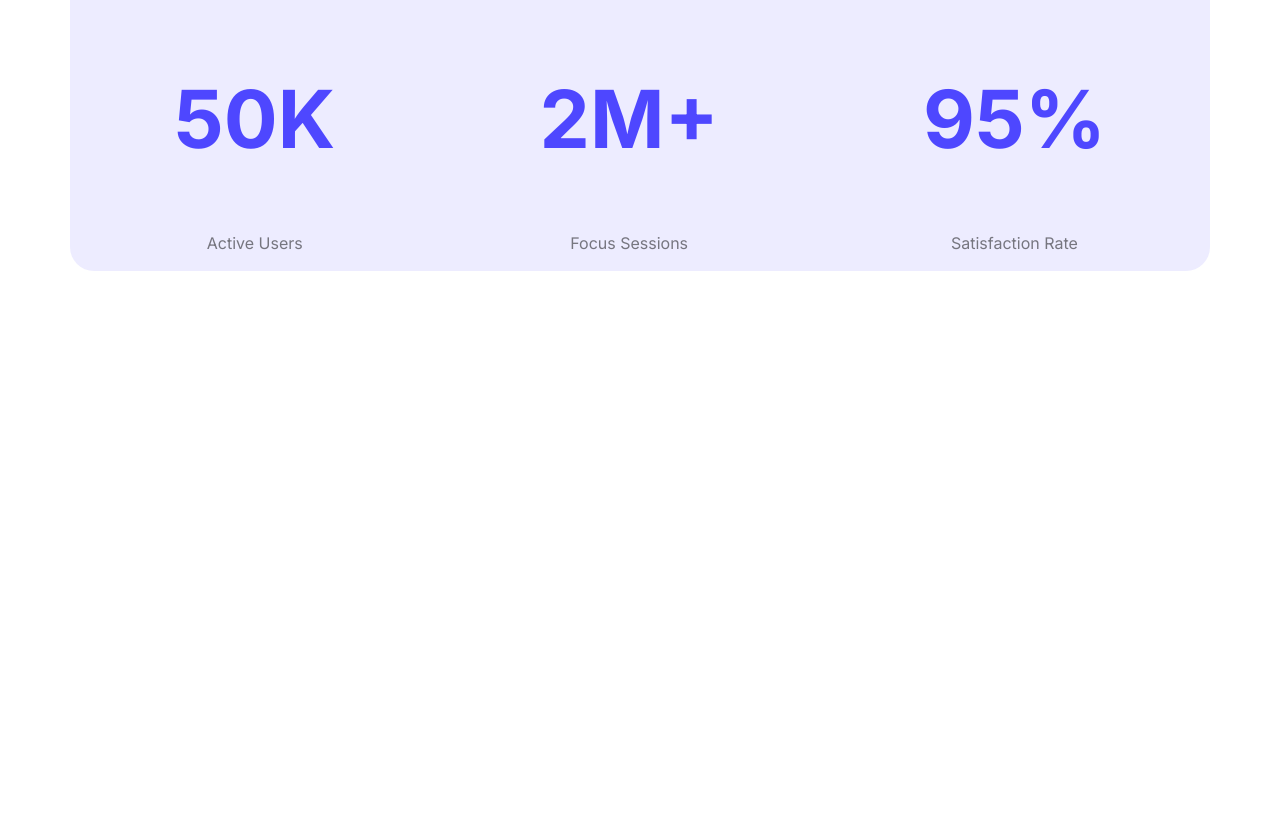
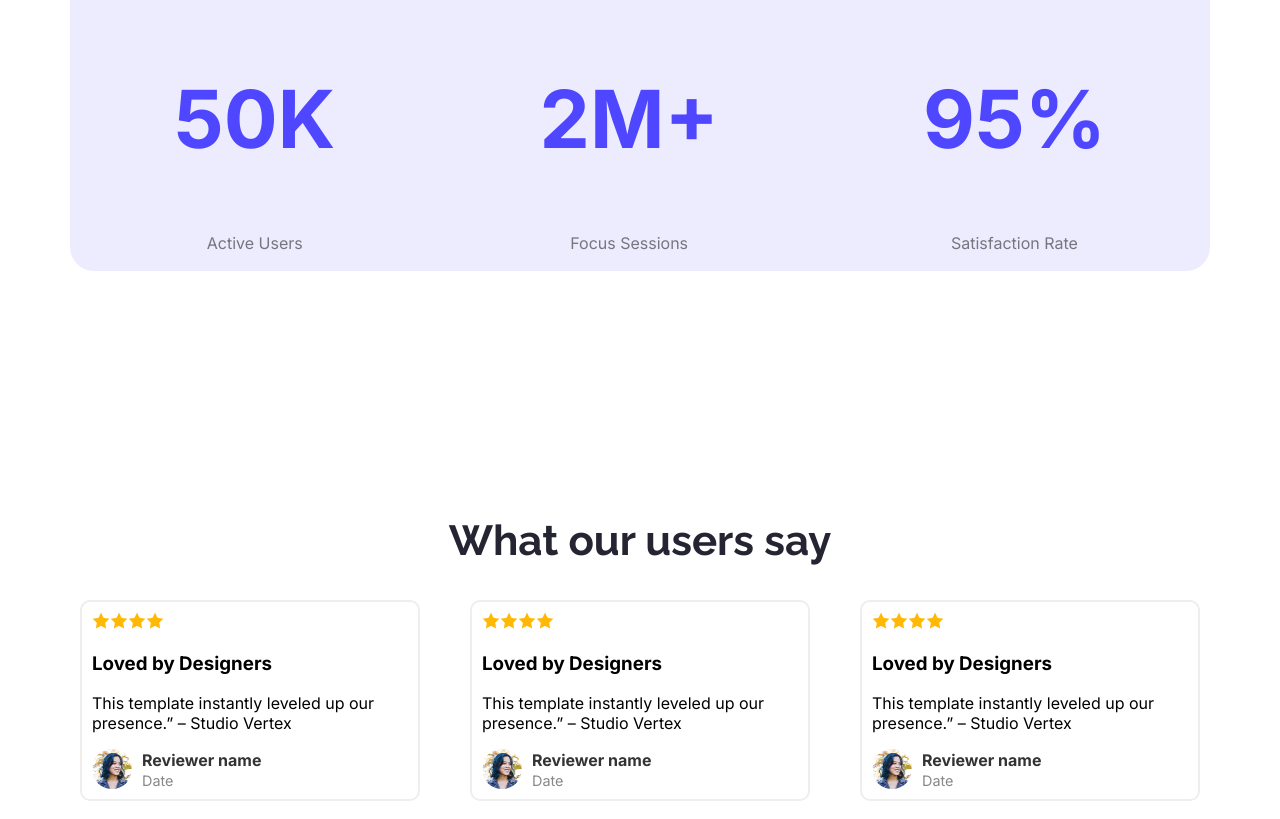
Before and after one commit to ruksat13/B12A01-landing-launchpad, a plain HTML site: page index.html in a window 1280 px wide. Shown: the part 1456-2275 px from the top of the page. Before the commit the page ends 1735 px from the top, so only its background shows below. Drawn offline with Linux system fonts and the light colour scheme.

Commit message:
added Users’ Feedback Section

```diff
--- a/index.html
+++ b/index.html
@@ -96,7 +96,7 @@
                     3 data with subtitle placed side by side.
          -->
         <section class="Productive secondary-bg">
-            <h2  class="section-title">Joined Thousands of Productive Users</h2>
+            <h2 class="section-title">Joined Thousands of Productive Users</h2>
 
             <div class="productive-items">
 
@@ -119,6 +119,68 @@
 
         </section>
 
+        <!--
+                                    7. Users’ Feedback Section
+                            Star icon
+                            Title and Subtitle
+                            Reviewer Image, Name, and Date
+        -->
+        <section class="feedback-section">
+            <h2 class="raleway">What our users say</h2>
+            <div class="feedback-container">
+                <div class="feedback">
+                    <img src="Assets/icon-star.png" alt=""><img src="Assets/icon-star.png" alt=""><img
+                        src="Assets/icon-star.png" alt=""><img src="Assets/icon-star.png" alt="">
+                    <h3>Loved by Designers</h3>
+                    <p>This template instantly leveled up our <br> presence.” – Studio Vertex</p>
+
+
+                    <div class="reviewer">
+                        <img src="Assets/avatar.png" alt="">
+                        <div class="reviewer-info">
+                            <h4>Reviewer name</h4>
+                            <p>Date</p>
+                        </div>
+                    </div>
+
+                </div>
+                <div class="feedback">
+                    <img src="Assets/icon-star.png" alt=""><img src="Assets/icon-star.png" alt=""><img
+                        src="Assets/icon-star.png" alt=""><img src="Assets/icon-star.png" alt="">
+                    <h3>Loved by Designers</h3>
+                    <p>This template instantly leveled up our <br> presence.” – Studio Vertex</p>
+
+
+                    <div class="reviewer">
+                        <img src="Assets/avatar.png" alt="">
+                        <div class="reviewer-info">
+                            <h4>Reviewer name</h4>
+                            <p>Date</p>
+                        </div>
+                    </div>
+
+                </div>
+                <div class="feedback">
+                    <img src="Assets/icon-star.png" alt=""><img src="Assets/icon-star.png" alt=""><img
+                        src="Assets/icon-star.png" alt=""><img src="Assets/icon-star.png" alt="">
+                    <h3>Loved by Designers</h3>
+                    <p>This template instantly leveled up our <br> presence.” – Studio Vertex</p>
+
+
+                    <div class="reviewer">
+                        <img src="Assets/avatar.png" alt="">
+                        <div class="reviewer-info">
+                            <h4>Reviewer name</h4>
+                            <p>Date</p>
+                        </div>
+                    </div>
+
+                </div>
+
+
+            </div>
+
+        </section>
 
 
 
--- a/styles/style.css
+++ b/styles/style.css
@@ -13,8 +13,8 @@
 }
 
 /* shared style */
-.secondary-bg{
-    background-color:rgba(78, 71, 255, 0.1);
+.secondary-bg {
+    background-color: rgba(78, 71, 255, 0.1);
 }
 
 .text-primary {
@@ -30,6 +30,10 @@
     border-radius: 10px;
     border: none;
 
+}
+
+.btn-primary:hover {
+    background-color: aquamarine;
 }
 
 
@@ -71,12 +75,13 @@ nav {
 }
 
 /* section action style */
-.action{
+.action {
     display: flex;
-    justify-content:space-between;
+    justify-content: space-between;
     margin-top: 31px;
     padding: 0 150px;
 }
+
 .section-title {
     font-weight: bold;
     font-size: 42px;
@@ -89,11 +94,9 @@ nav {
     /* font-weight: bold; */
     font-size: 24px;
     color: rgba(37, 36, 50, 0.5)
-
-
 }
 
-.action-img{
+.action-img {
     border-radius: 48px;
 }
 
@@ -120,27 +123,28 @@ section ul {
     text-align: center;
 
 } */
- /* main styles */
- main{
+/* main styles */
+main {
     width: 1140px;
-    margin:  0 auto;
- }
+    margin: 0 auto;
+}
 
 /* productive */
-.Productive{
+.Productive {
     border-radius: 24px;
-    padding: 2px ;
+    padding: 2px;
     text-align: center;
     margin-top: 116px;
 }
-.productive-items{
+
+.productive-items {
     display: flex;
     justify-content: space-around;
     padding: 0%;
 
 }
 
-.item-title{
+.item-title {
     font-size: 80px;
     color: rgba(78, 71, 255, 1);
     padding: 0%;
@@ -149,9 +153,71 @@ section ul {
 
 }
 
-.item-description{
+.item-description {
     color: rgba(0, 0, 0, 0.5);
 
 
 
 }
+
+/* feedback style  */
+.feedback-section {
+    margin-top: 200px;
+    padding: 10px;
+    text-align: center;
+}
+
+.feedback {
+    width: 366px;
+    border: 2px solid #F2EDED;
+    border-radius: 10px;
+    padding: 10px;
+    text-align: left;
+}
+
+.feedback-section h2 {
+    font-weight: bold;
+    font-size: 42px;
+
+}
+
+.feedback-container{
+    display: flex;
+    gap: 50px;
+
+}
+
+
+
+
+.feedback ul li {
+    list-style: none;
+    display: flex;
+    text-align: center;
+}
+
+
+.reviewer {
+    display: flex;
+    align-items: center;
+    gap: 10px;
+    margin-top: 15px;
+}
+
+.reviewer img {
+    width: 40px;
+    height: 40px;
+    border-radius: 50%;
+}
+
+.reviewer-info h4 {
+    margin: 0;
+    font-size: 1rem;
+    color: #333;
+}
+
+.reviewer-info p {
+    margin: 2px 0 0;
+    font-size: 0.9rem;
+    color: #888;
+}
```
Lines whose indentation alone changed are shown as unchanged.
